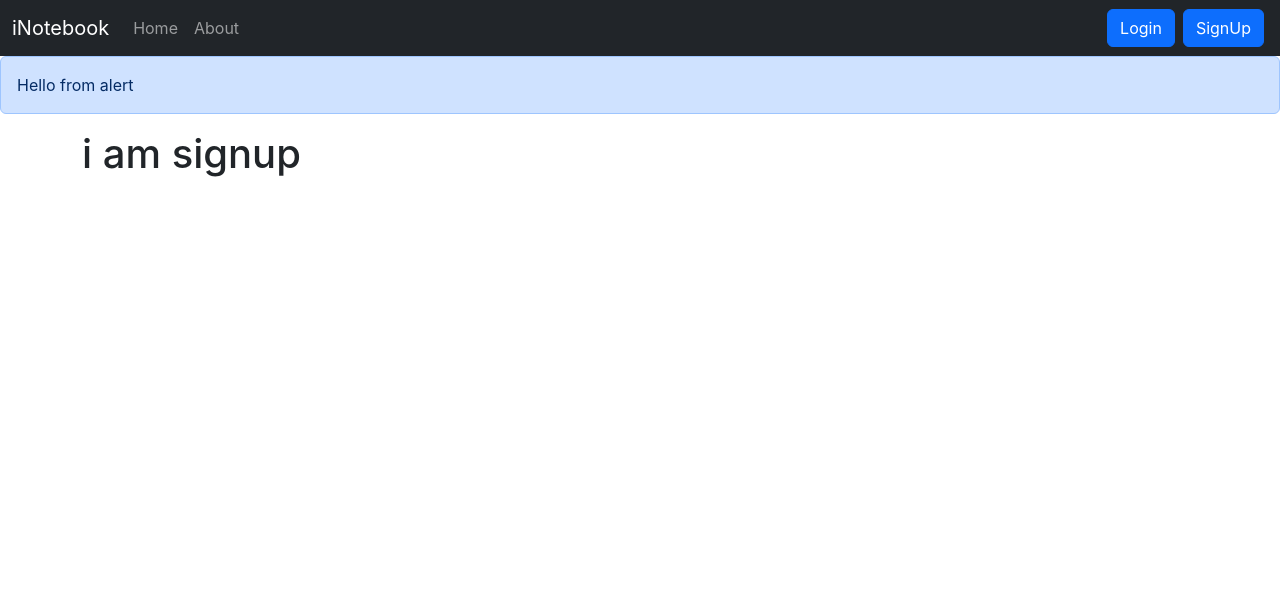
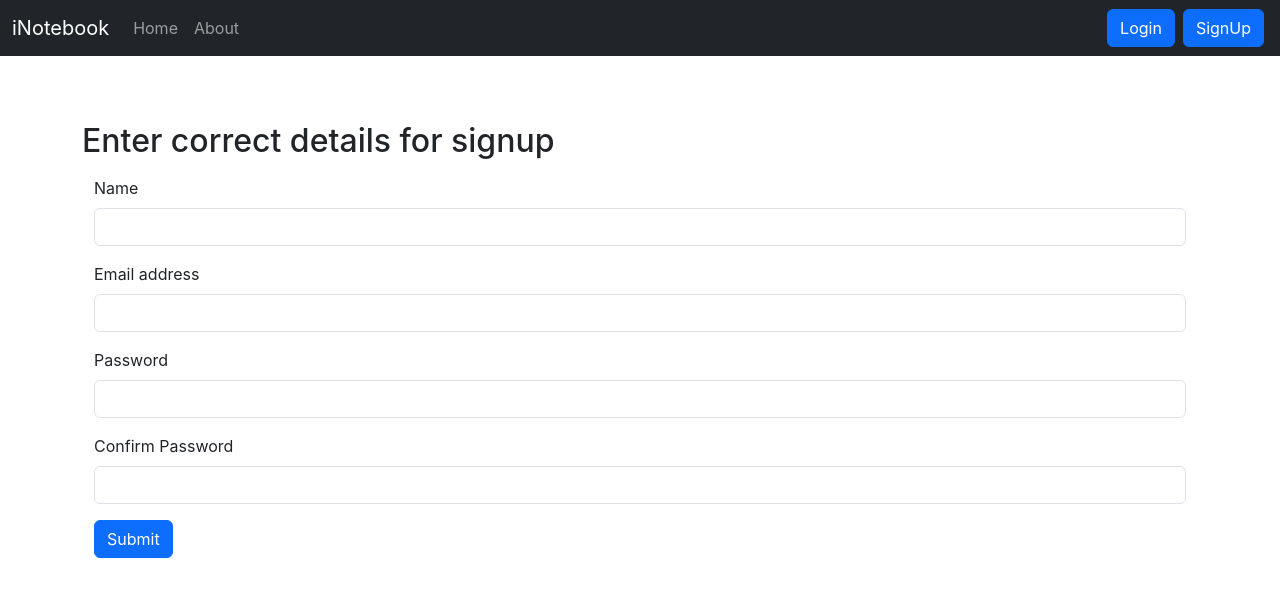
Before and after one commit to Himanshu8868/iNotebook, a React (Create React App) app: page /signup in a window 1280 px wide. Shown: the top 596 px of the page. Built offline with nearby package versions, Linux system fonts and the light colour scheme.

Commit message:
add logout feature and change hard code auth token to soft code token

```diff
--- a/src/App.js
+++ b/src/App.js
@@ -11,21 +11,27 @@ import {
 } from "react-router-dom";
 import Login from './components/Login';
 import Singup from './components/Singup';
+import { useState } from 'react';
 
 function App() {
+  const [alert, setAlert] = useState(null);
+  const showAlert = (message, type) => {
+    setAlert({ msg: message, type: type });
+    setTimeout(() => setAlert(null), 2000);
+  };
   return (
     <>
     <NoteState>
       <Router>
         <NavBar />    {/*NavBar Items */}
-        <Alert message="Hello from alert"/>     {/*Export Alert */}
+        <Alert alert={alert} />   {/*Export Alert */}
 
         <div className="container">
         <Routes>
-          <Route exact path="/home" element={<Home />} />
-          <Route exact path="/about" element={<About />} />
-          <Route exact path="/login" element={<Login />} />
-          <Route exact path="/signup" element={<Singup />} />
+          <Route exact path="/"  element={<Home  showAlert={showAlert}/>} />
+          <Route exact path="/about" element={<About showAlert={showAlert} />} />
+          <Route exact path="/login" element={<Login showAlert={showAlert} />} />
+          <Route exact path="/signup" element={<Singup showAlert={showAlert} />} />
         </Routes>
         </div>
       </Router>
--- a/src/components/AddNote.js
+++ b/src/components/AddNote.js
@@ -1,15 +1,18 @@
 import React, { useContext, useState } from 'react';
 import noteContext from "../context/notes/noteContext";
 
-const AddNote = () => {
+const AddNote = (props) => {
     const { addNote } = useContext(noteContext); // Access addNote from context
     const [note, setNote] = useState({ title: "", description: "", tag: "" }); // State for inputs
 
     const handleClick = (e) => {
         e.preventDefault();
-        if (!note.title || !note.description || !note.tag) return alert("All fields are required!");
+        if (!note.title || !note.description || !note.tag){
+        props.showAlert("All fields is Required" , "warning")
+        }
         addNote(note.title, note.description, note.tag);
         setNote({ title: "", description: "", tag: "" }); // Reset inputs
+       props.showAlert("Note added Sucuessfully" , "success")
     };
 
     const onchange = (e) => setNote({ ...note, [e.target.name]: e.target.value }); // Update state
--- a/src/components/Alert.js
+++ b/src/components/Alert.js
@@ -1,13 +1,21 @@
-import React from 'react'
+import React from 'react'  //rfce//
 
-const Alert = (props) => {
+const capatulaize = (word) => {
+  if(word === "danger"){
+    word = "error"
+}
+  const lower = word.toLowerCase()
+  return lower.charAt(0).toUpperCase() +lower.slice(1);
+}
+
+
+function Alert(props) {
   return (
-    <div>
-      <div className="alert alert-primary" role="alert">
-       {props.message}
+    <div style={{height:'50px'}}>
+    {props.alert && <div className={`alert alert-${props.alert.type} alert-dismissible fade show`} role="alert">
+        <strong>{capatulaize(props.alert.type)} </strong>: {props.alert.msg}
+</div>}
 </div>
-    </div>
   )
 }
-
 export default Alert
--- a/src/components/Home.js
+++ b/src/components/Home.js
@@ -1,10 +1,12 @@
 import React from 'react';
 import Notes from './Notes';
 
-const Home = () => {
+const Home = (props) => {
+  const {showAlert} = props;
   return (
     <div>
-      <Notes />
+
+      <Notes showAlert={showAlert} />
     </div>
   )
 }
--- a/src/components/Login.js
+++ b/src/components/Login.js
@@ -1,8 +1,8 @@
 import React, { useState } from 'react';
-import { useNavigate } from 'react-router-dom'; // Use `useNavigate` instead of `useHistory`
+import { useNavigate } from 'react-router-dom'; // Use `useNavigate`
 
-const Login = () => {
-    const [credentials, setCredentials] = useState({ email: "", password: "" });
+const Login = (props) => {
+    const [credentials, setCredentials] = useState({ name:"" , email: "", password: "" , cpassword:""});
     let navigate = useNavigate(); // Use `useNavigate` to handle navigation
 
     const onChange = (e) => {
@@ -28,20 +28,22 @@ const Login = () => {
             if (data.success) { // Check if the backend response has success = true
                 // Save the auth token and redirect
                 localStorage.setItem("token", data.authtoken);
-                navigate("/home"); // Use `navigate` to redirect
+                navigate("/"); // Use `navigate` to redirect
+                props.showAlert("Successfully Login" , "success")
             } else {
-                alert("Please login with correct details.");
+                props.showAlert("Please login with correct details " , "danger")
             }
         } catch (error) {
             console.error("Error during login:", error);
-            alert("An error occurred while logging in. Please try again later.");
+            props.showAlert("An error occurred while logging in. Please try again later." , "danger")
         }
     };
 
     return (
         <div>
+              <h1>Enter a Email and password </h1>
             <form onSubmit={handleSubmit}>
-                <div className="mb-3">
+                <div className="mb-3 my-2">
                     <label htmlFor="email" className="form-label">Email address</label>
                     <input type="email" className="form-control" value={credentials.email} name="email" id="email" aria-describedby="emailHelp" onChange={onChange} />
                     <div id="emailHelp" className="form-text">We'll never share your email with anyone else.</div>
@@ -51,7 +53,7 @@ const Login = () => {
                     <input type="password" className="form-control" value={credentials.password} name="password" onChange={onChange} id="password" />
                 </div>
 
-                <button type="submit" className="btn btn-primary" >Submit</button>  {/*Use 'onsubmit on form */}
+                <button type="submit" className="btn btn-primary" >Login</button>  {/*Use 'onsubmit on form */}
             </form>
         </div>
     )
--- a/src/components/NavBar.js
+++ b/src/components/NavBar.js
@@ -1,8 +1,17 @@
 import React from 'react';
-import { Link, useLocation } from "react-router-dom";
+import { Link, useNavigate, useLocation } from "react-router-dom";
 
 const NavBar = () => {
     let location = useLocation();
+    let navigate = useNavigate(); // Use `useNavigate` to handle navigation
+
+    const handleout = () => {
+        localStorage.removeItem('token'); // Correct the typo here
+        navigate("/login"); // Redirect to login after removing the token
+    };
+
+    const isAuthenticated = localStorage.getItem('token'); // Simplify token check
+
     return (
         <>
             <nav className="navbar navbar-expand-lg navbar-dark bg-dark">
@@ -14,16 +23,20 @@ const NavBar = () => {
                     <div className="collapse navbar-collapse" id="navbarSupportedContent">
                         <ul className="navbar-nav me-auto mb-2 mb-lg-0">
                             <li className="nav-item">
-                                <Link className={`nav-link ${location.pathname === "/home" ? "active" : ""}`} aria-current="page" to="/home">Home</Link>
+                                <Link className={`nav-link ${location.pathname === "/" ? "active" : ""}`} aria-current="page" to="/">Home</Link>
                             </li>
                             <li className="nav-item">
                                 <Link className={`nav-link ${location.pathname === "/about" ? "active" : ""}`} to="/about">About</Link>
                             </li>
                         </ul>
-                        <form className="d-flex">
-                        <Link className="btn btn-primary mx-1" to="/login"  role="button">Login</Link>
-                        <Link className="btn btn-primary mx-1" to="signup" role="button">SignUp</Link>
-                        </form>
+                        {!isAuthenticated ? (
+                            <form className="d-flex">
+                                <Link className="btn btn-primary mx-1" to="/login" role="button">Login</Link>
+                                <Link className="btn btn-primary mx-1" to="/signup" role="button">SignUp</Link>
+                            </form>
+                        ) : (
+                            <button onClick={handleout} className='btn btn-primary'>Logout</button>
+                        )}
                     </div>
                 </div>
             </nav>
--- a/src/components/Noteitems.js
+++ b/src/components/Noteitems.js
@@ -10,7 +10,8 @@ function Noteitems(props) {
    const handleDelete = () => {
     const confirmDelete = window.confirm("Are you sure you want to delete this note?");
     if (confirmDelete) {
-        deleteNote(note._id); // Call deleteNote function if confirmed
+        deleteNote(note._id); // Call deleteNote function if confirmed'
+        props.showAlert("Note deleted Successfully" , "success");
     }
 };
     return (
@@ -27,7 +28,7 @@ function Noteitems(props) {
                     <span className="badge bg-primary">{note.tag}</span>
 
                     {/* Icons for delete and edit actions */}
-                    <i className="fa-solid fa-trash mx-2" onClick={()=>{handleDelete(note._id)}}></i>
+                    <i className="fa-solid fa-trash mx-2" onClick={()=>{handleDelete(note._id) ; props.showAlert("deleted successfully " , "success")}}></i>
                     <i className="fa-regular fa-pen-to-square mx-2" onClick={()=>{updateNote(note)}}></i>
 
                 </div>
--- a/src/components/Singup.js
+++ b/src/components/Singup.js
@@ -1,11 +1,74 @@
-import React from 'react'
+import React, { useState } from 'react';
+import { useNavigate } from 'react-router-dom'; // Use `useNavigate` instead of `useHistory`
 
-const Singup = () => {
+const Signup = (props) => {
+  const [credentials, setCredentials] = useState({ name: "", email: "", password: "", cpassword: "" });
+  let navigate = useNavigate(); // Use `useNavigate` to handle navigation
+
+  const onChange = (e) => {
+    setCredentials({ ...credentials, [e.target.name]: e.target.value }); // Update fields dynamically
+  };
+
+  const handleSubmit = async (e) => {
+    const { name, email, password, cpassword } = credentials;
+    e.preventDefault(); // Prevent page reload
+    const host = "http://localhost:5000";
+
+    // Check if password and confirm password match
+    if (password !== cpassword) {
+      props.showAlert("password did not match" , "danger")
+      return;
+    }
+
+    const response = await fetch(`${host}/api/auth/createuser`, {
+      method: 'POST',
+      headers: {
+        'Content-Type': 'application/json',
+      },
+      body: JSON.stringify({ name, email, password }),
+    });
+
+    const data = await response.json();
+    console.log(data);
+
+    // Save the auth token and redirect
+    if (data.success) {
+      props.showAlert(" Account created Successfully " , "success")
+      localStorage.setItem("token", data.authtoken);
+      navigate("login"); // Use `navigate` to redirect
+
+    } else {
+      props.showAlert("Email alredy Exits use different Email address" , "Warning")
+    }
+  };
+
   return (
-    <div>
-      <h1>i am signup</h1>
+    <>
+     <div className="container my-3"></div>
+    <h2>Enter correct details for signup</h2>
+    <div className="container my-3">
+      <form onSubmit={handleSubmit}>
+        <div className="mb-3">
+          <label htmlFor="name" className="form-label">Name</label>
+          <input type="text" className="form-control" id="name" name="name" onChange={onChange} aria-describedby="emailHelp" minLength={5}  />
+        </div>
+        <div className="mb-3">
+          <label htmlFor="email" className="form-label">Email address</label>
+          <input type="email" className="form-control" id="email" name="email" onChange={onChange} aria-describedby="emailHelp" required />
+        </div>
+        <div className="mb-3">
+          <label htmlFor="Password" className="form-label">Password</label>
+          <input type="password" className="form-control" id="Password" name="password" onChange={onChange} minLength={5} required />
+        </div>
+        <div className="mb-3">
+          <label htmlFor="cPassword" className="form-label">Confirm Password</label>
+          <input type="password" className="form-control" id="cPassword" name="cpassword" onChange={onChange} minLength={5} required />
+        </div>
+        <button type="submit" className="btn btn-primary">Submit</button>
+      </form>
     </div>
-  )
-}
+    </>
+  );
+};
 
-export default Singup
+export default Signup;
```
Also changed, not shown: src/components/Notes.js (+18 -7 lines), src/context/notes/NoteState.js (+4 -4 lines).
